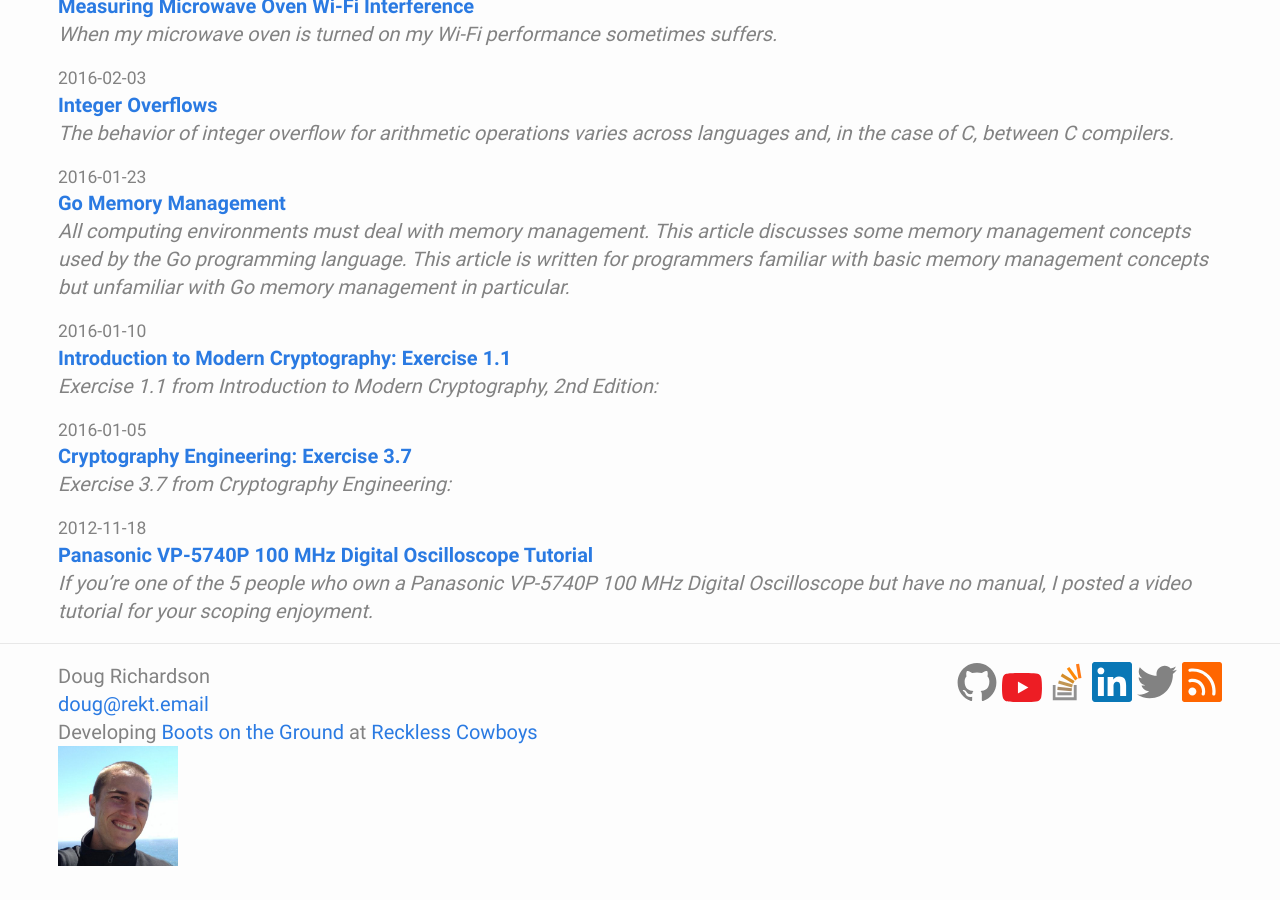
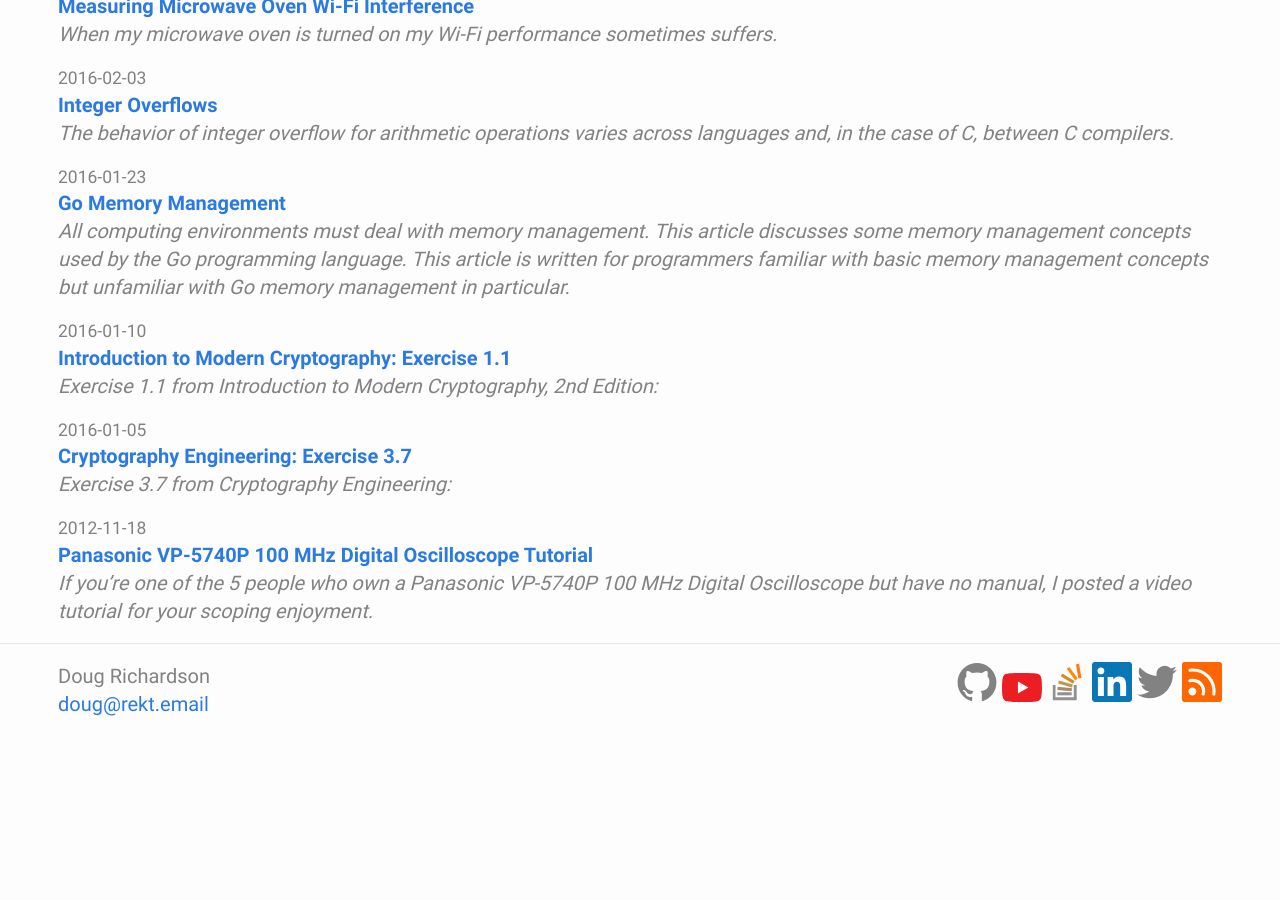
Before and after one commit to drichardson/dougrichardson.us, a Jekyll site: the page built from site/index.html, in a window 1280 px wide and 900 px high, scrolled down 1104 px. Built offline with Jekyll 4.4.1, drawn with Linux system fonts in a browser that asks for light colours; after the commit the page ends 1849 px from its top, so only the background shows below that.

Commit message:
remove rc and face

```diff
--- a/site/_includes/footer.html
+++ b/site/_includes/footer.html
@@ -6,8 +6,6 @@
 <ul class="contact-list">
 <li>{{ site.realname }}</li>
 <li><a href="mailto:{{ site.email }}">{{ site.email }}</a></li>
-<li>Developing <a href="https://playbotg.com">Boots on the Ground</a> at <a href="https://recklesscowboys.com">Reckless Cowboys</a></li>
-<li><img class="headshot" src="/assets/doug.jpg" alt="Doug Richardson's Face"></li>
 </ul>
 </div>
 
```
Also changed, not shown: site/assets/doug.jpg (deleted).
